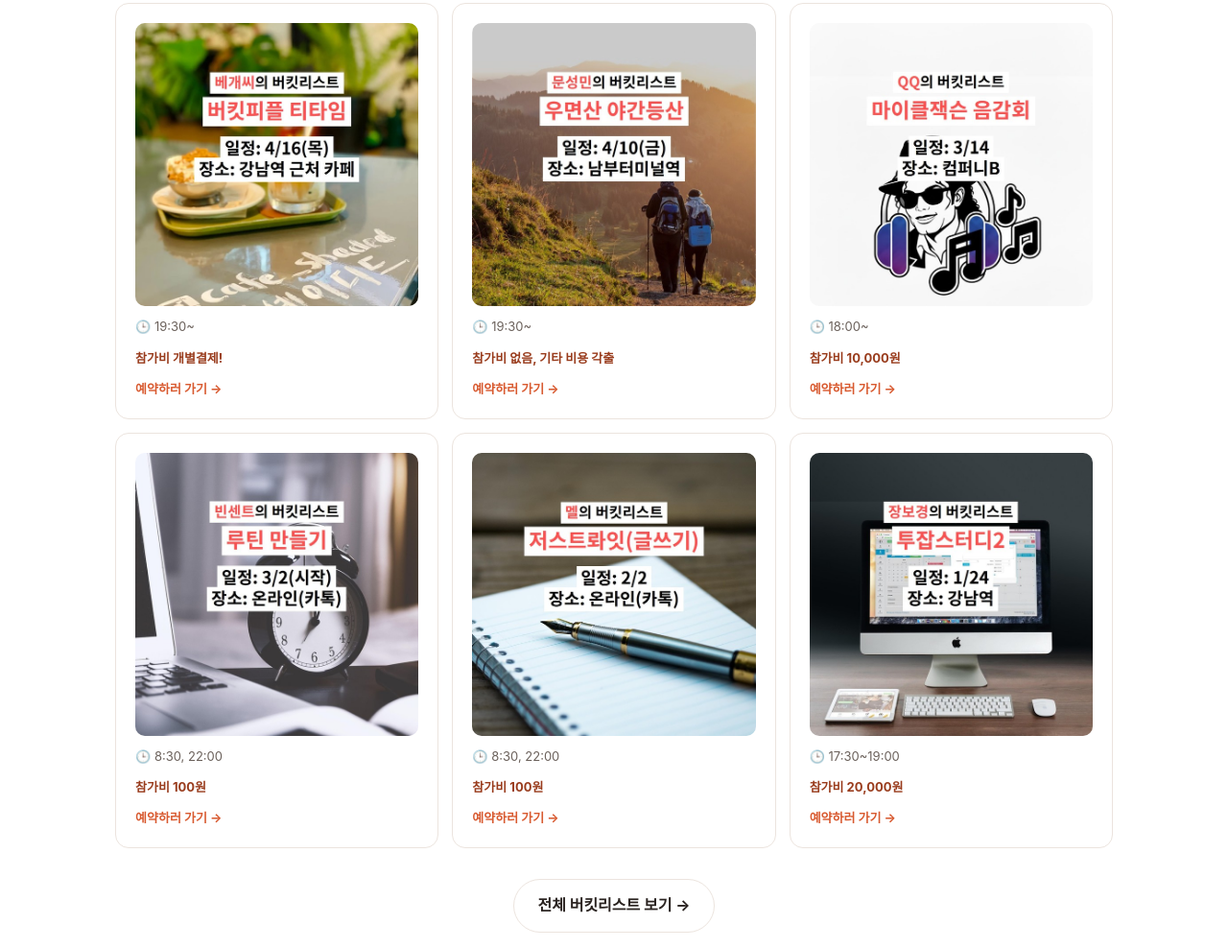
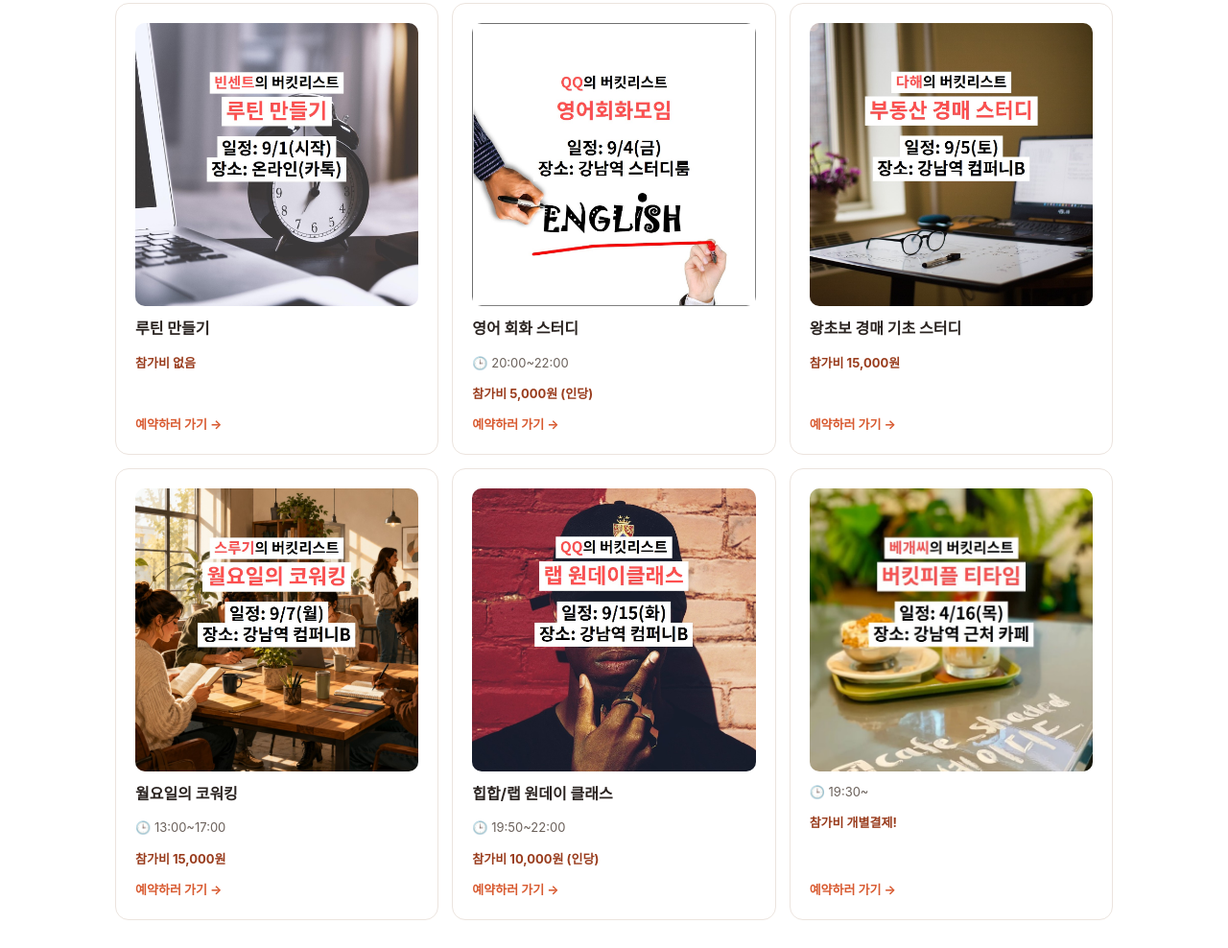
Before and after one commit to cse8801-ux/bucketpeople-site, a website: page index.html in a window 1280 px wide. Shown: the part 2678-3666 px from the top of the page at 96% size. Drawn offline with Linux system fonts and the light colour scheme; a web font is replaced by a local one.

Commit message:
9월 버킷피플 프로그램 5개 추가 (직접 제작 이미지 + 네이버 신청링크)
- 루틴 만들기(빈센트, 9/1) · 영어 회화 스터디(QQ, 9/4) · 왕초보 경매 기초 스터디(다해, 9/5) · 월요일의 코워킹(스루기, 9/7) · 힙합/랩 원데이 클래스(QQ, 9/15)
- 이미지 bl22~bl26, 각 신청링크(buly.kr→네이버 결제) 연결
- 정렬: '곧 열리는(미래) 순 먼저, 그다음 지난 것 최신순'으로 변경 → 신규 프로그램이 다가오는 상단에

Co-Authored-By: Claude Opus 4.8 <noreply@anthropic.com>

```diff
--- a/data/bucketlist.json
+++ b/data/bucketlist.json
@@ -208,5 +208,55 @@
     "time": "17:30~19:30",
     "fee": "20,000원",
     "href": "https://booking.naver.com/booking/5/bizes/373396/items/6514747/?preview=1&startDateTime=2025-02-10T00%3A00%3A00%2B09%3A00"
+  },
+  {
+    "slug": "bl22",
+    "order": 22,
+    "date": "2026-09-01",
+    "title": "루틴 만들기",
+    "img": "/img/bucketlist/bl22.jpg",
+    "time": "",
+    "fee": "없음",
+    "href": "https://buly.kr/Gkuy6kQ"
+  },
+  {
+    "slug": "bl23",
+    "order": 23,
+    "date": "2026-09-04",
+    "title": "영어 회화 스터디",
+    "img": "/img/bucketlist/bl23.jpg",
+    "time": "20:00~22:00",
+    "fee": "5,000원 (인당)",
+    "href": "https://buly.kr/8piry41"
+  },
+  {
+    "slug": "bl24",
+    "order": 24,
+    "date": "2026-09-05",
+    "title": "왕초보 경매 기초 스터디",
+    "img": "/img/bucketlist/bl24.jpg",
+    "time": "",
+    "fee": "15,000원",
+    "href": "https://buly.kr/2qb6cHs"
+  },
+  {
+    "slug": "bl25",
+    "order": 25,
+    "date": "2026-09-07",
+    "title": "월요일의 코워킹",
+    "img": "/img/bucketlist/bl25.jpg",
+    "time": "13:00~17:00",
+    "fee": "15,000원",
+    "href": "https://buly.kr/EzlOIdB"
+  },
+  {
+    "slug": "bl26",
+    "order": 26,
+    "date": "2026-09-15",
+    "title": "힙합/랩 원데이 클래스",
+    "img": "/img/bucketlist/bl26.jpg",
+    "time": "19:50~22:00",
+    "fee": "10,000원 (인당)",
+    "href": "https://buly.kr/uWlpKo"
   }
 ]
--- a/index.html
+++ b/index.html
@@ -210,10 +210,13 @@ fetch('/profiles/index.json').then(function(r){return r.json();}).then(function(
   }).join('');
 }).catch(function(){});
 
-// 다가오는 버킷리스트 — 진행일자 가까운 순 6개 (새 모임 올리면 자동 갱신)
+// 다가오는 버킷리스트 — 곧 열리는(미래) 순 먼저, 그다음 지난 것 최신순. 앞 6개 (새 모임 올리면 자동 갱신)
 fetch('/data/bucketlist.json').then(function(r){return r.json();}).then(function(all){
+  var today=new Date().toISOString().slice(0,10);
   var list=all.slice().sort(function(a,b){
-    return String(a.date||'').localeCompare(String(b.date||'')) || ((a.order||999)-(b.order||999));
+    var af=(a.date||'')>=today, bf=(b.date||'')>=today;
+    if(af!==bf) return af?-1:1;
+    return (af?String(a.date).localeCompare(b.date):String(b.date).localeCompare(a.date))||((a.order||999)-(b.order||999));
   }).slice(0,6);
   document.getElementById('bl-grid').innerHTML=list.map(function(b){
     return '<a class="bl-card" href="'+esc(b.href)+'" target="_blank" rel="noopener">'
--- a/sitemap.xml
+++ b/sitemap.xml
@@ -2,17 +2,17 @@
 <urlset xmlns="http://www.sitemaps.org/schemas/sitemap/0.9">
   <url>
     <loc>https://bucketpeople-site.cse8801.workers.dev/</loc>
-    <lastmod>2026-08-23</lastmod>
+    <lastmod>2026-08-25</lastmod>
     <priority>1.0</priority>
   </url>
   <url>
     <loc>https://bucketpeople-site.cse8801.workers.dev/members</loc>
-    <lastmod>2026-08-23</lastmod>
+    <lastmod>2026-08-25</lastmod>
     <priority>0.9</priority>
   </url>
   <url>
     <loc>https://bucketpeople-site.cse8801.workers.dev/bucketlist</loc>
-    <lastmod>2026-08-23</lastmod>
+    <lastmod>2026-08-25</lastmod>
     <priority>0.7</priority>
   </url>
   <url>
```
Also changed, not shown: bucketlist.html (+5 -2 lines), bucketlist/bl22.md (added, +9 -0 lines), bucketlist/bl23.md (added, +9 -0 lines), bucketlist/bl24.md (added, +9 -0 lines), bucketlist/bl25.md (added, +9 -0 lines), bucketlist/bl26.md (added, +9 -0 lines), img/bucketlist/bl22.jpg (added), img/bucketlist/bl23.jpg (added), img/bucketlist/bl24.jpg (added), img/bucketlist/bl25.jpg (added), img/bucketlist/bl26.jpg (added).
